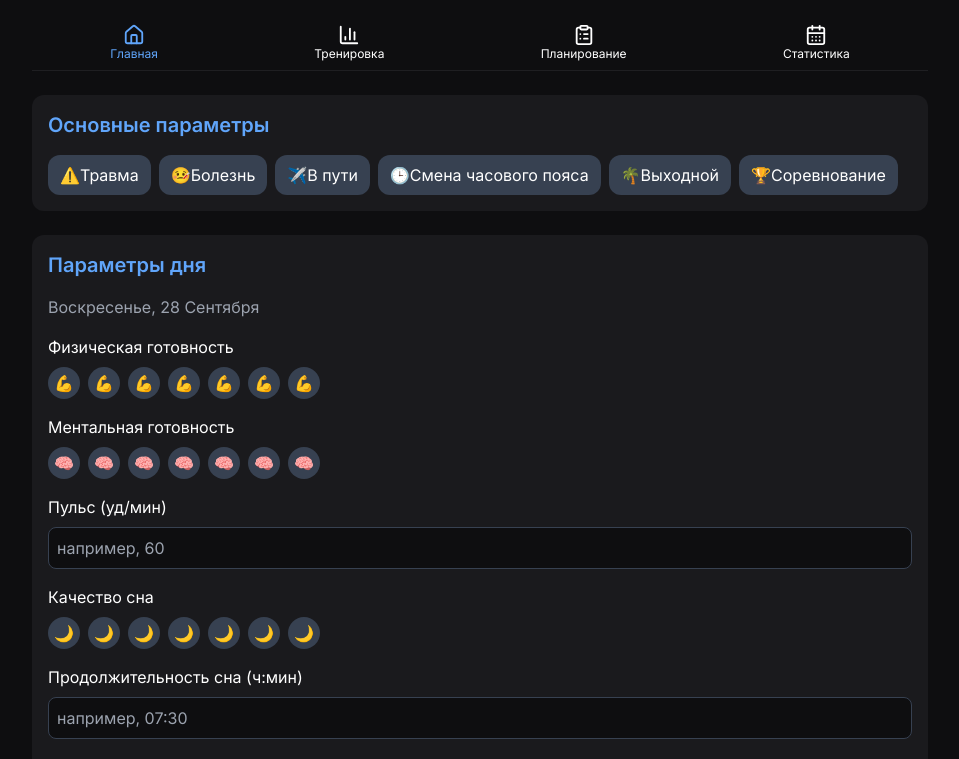
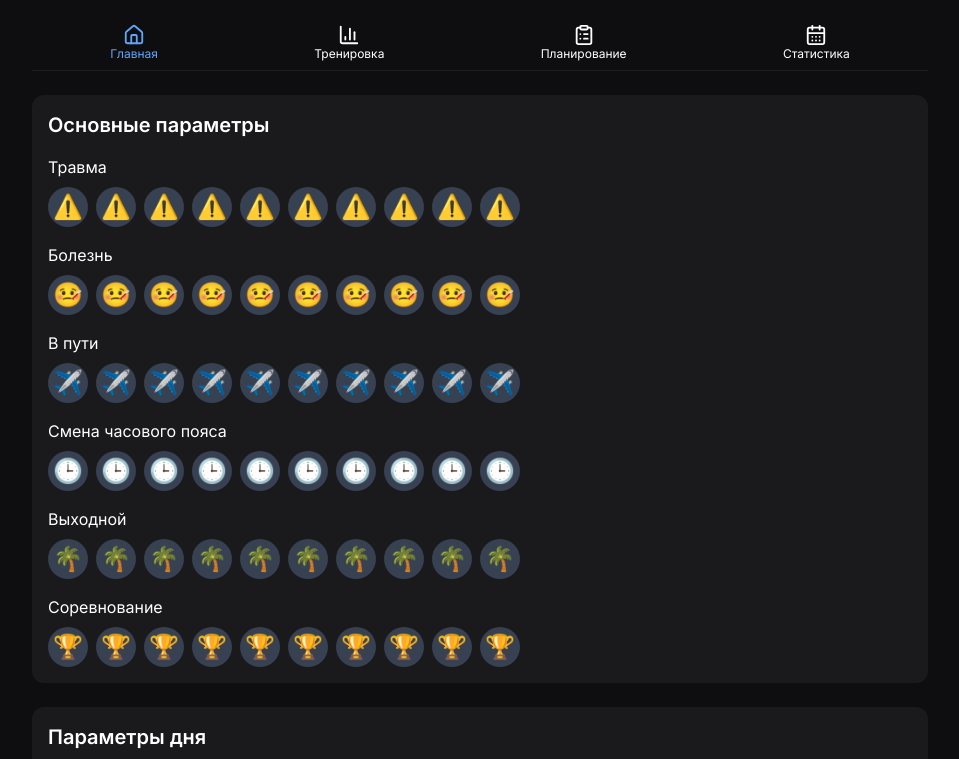
Before and after one commit to mbaliabin/dagbook-test, a React (Vite) app in the folder fasx-frontend/: page /daily in a window 1280 px wide. Shown: the top 759 px of the page, without its empty margins (160-1119 px from the left). Built offline with nearby package versions, Linux system fonts and the light colour scheme.

Commit message:
Доработка DailyParameters.tsx 5

```diff
--- a/fasx-frontend/src/pages/DailyParameters.tsx
+++ b/fasx-frontend/src/pages/DailyParameters.tsx
@@ -2,13 +2,13 @@ import { useState, useEffect } from "react";
 import { Home, BarChart3, ClipboardList, CalendarDays } from "lucide-react";
 
 export default function DailyParameters() {
-  // Основные параметры
-  const [skadet, setSkadet] = useState(false);
-  const [syk, setSyk] = useState(false);
-  const [paReise, setPaReise] = useState(false);
-  const [hoydedogn, setHoydedogn] = useState(false);
-  const [fridag, setFridag] = useState(false);
-  const [konkurranse, setKonkurranse] = useState(false);
+  // Основные параметры с 10-балльной шкалой
+  const [skadet, setSkadet] = useState(0);
+  const [syk, setSyk] = useState(0);
+  const [paReise, setPaReise] = useState(0);
+  const [hoydedogn, setHoydedogn] = useState(0);
+  const [fridag, setFridag] = useState(0);
+  const [konkurranse, setKonkurranse] = useState(0);
 
   // Готовность и сон
   const [physical, setPhysical] = useState(0);
@@ -29,12 +29,12 @@ export default function DailyParameters() {
     const saved = localStorage.getItem("dailyParameters");
     if (saved) {
       const data = JSON.parse(saved);
-      setSkadet(data.skadet || false);
-      setSyk(data.syk || false);
-      setPaReise(data.paReise || false);
-      setHoydedogn(data.hoydedogn || false);
-      setFridag(data.fridag || false);
-      setKonkurranse(data.konkurranse || false);
+      setSkadet(data.skadet || 0);
+      setSyk(data.syk || 0);
+      setPaReise(data.paReise || 0);
+      setHoydedogn(data.hoydedogn || 0);
+      setFridag(data.fridag || 0);
+      setKonkurranse(data.konkurranse || 0);
       setPhysical(data.physical || 0);
       setMental(data.mental || 0);
       setSleepQuality(data.sleepQuality || 0);
@@ -63,6 +63,24 @@ export default function DailyParameters() {
     alert("Данные сохранены ✅");
   };
 
+  const renderTenButtons = (value: number, setValue: (val: number) => void, icon: string) => {
+    return (
+      <div className="flex space-x-2">
+        {[...Array(10)].map((_, i) => (
+          <button
+            key={i}
+            onClick={() => setValue(i + 1)}
+            className={`w-10 h-10 rounded-full flex items-center justify-center text-2xl transition ${
+              i < value ? "bg-blue-500 scale-110" : "bg-gray-700"
+            }`}
+          >
+            {icon}
+          </button>
+        ))}
+      </div>
+    );
+  };
+
   return (
     <div className="min-h-screen bg-[#0e0e10] text-white px-4 py-6">
       <div className="max-w-4xl mx-auto space-y-6">
@@ -88,98 +106,54 @@ export default function DailyParameters() {
 
         {/* Основные параметры */}
         <div className="bg-[#1a1a1d] p-4 rounded-xl space-y-4">
-          <h2 className="text-xl font-semibold text-blue-400">Основные параметры</h2>
-          <div className="flex flex-wrap gap-2">
-            <button
-              onClick={() => setSkadet(!skadet)}
-              className={`px-3 py-2 rounded-xl flex items-center space-x-1 ${
-                skadet ? "bg-red-600" : "bg-gray-700"
-              }`}
-            >
-              ⚠️ <span>Травма</span>
-            </button>
-            <button
-              onClick={() => setSyk(!syk)}
-              className={`px-3 py-2 rounded-xl flex items-center space-x-1 ${
-                syk ? "bg-red-500" : "bg-gray-700"
-              }`}
-            >
-              🤒 <span>Болезнь</span>
-            </button>
-            <button
-              onClick={() => setPaReise(!paReise)}
-              className={`px-3 py-2 rounded-xl flex items-center space-x-1 ${
-                paReise ? "bg-blue-500" : "bg-gray-700"
-              }`}
-            >
-              ✈️ <span>В пути</span>
-            </button>
-            <button
-              onClick={() => setHoydedogn(!hoydedogn)}
-              className={`px-3 py-2 rounded-xl flex items-center space-x-1 ${
-                hoydedogn ? "bg-purple-500" : "bg-gray-700"
-              }`}
-            >
-              🕒 <span>Смена часового пояса</span>
-            </button>
-            <button
-              onClick={() => setFridag(!fridag)}
-              className={`px-3 py-2 rounded-xl flex items-center space-x-1 ${
-                fridag ? "bg-green-500" : "bg-gray-700"
-              }`}
-            >
-              🌴 <span>Выходной</span>
-            </button>
-            <button
-              onClick={() => setKonkurranse(!konkurranse)}
-              className={`px-3 py-2 rounded-xl flex items-center space-x-1 ${
-                konkurranse ? "bg-yellow-500" : "bg-gray-700"
-              }`}
-            >
-              🏆 <span>Соревнование</span>
-            </button>
+          <h2 className="text-xl font-semibold text-white">Основные параметры</h2>
+
+          <div>
+            <p className="mb-2">Травма</p>
+            {renderTenButtons(skadet, setSkadet, "⚠️")}
+          </div>
+
+          <div>
+            <p className="mb-2">Болезнь</p>
+            {renderTenButtons(syk, setSyk, "🤒")}
+          </div>
+
+          <div>
+            <p className="mb-2">В пути</p>
+            {renderTenButtons(paReise, setPaReise, "✈️")}
+          </div>
+
+          <div>
+            <p className="mb-2">Смена часового пояса</p>
+            {renderTenButtons(hoydedogn, setHoydedogn, "🕒")}
+          </div>
+
+          <div>
+            <p className="mb-2">Выходной</p>
+            {renderTenButtons(fridag, setFridag, "🌴")}
+          </div>
+
+          <div>
+            <p className="mb-2">Соревнование</p>
+            {renderTenButtons(konkurranse, setKonkurranse, "🏆")}
           </div>
         </div>
 
-        {/* Параметры готовности и сна */}
+        {/* Параметры дня */}
         <div className="bg-[#1a1a1d] p-4 rounded-xl space-y-4">
-          <h2 className="text-xl font-semibold text-blue-400">Параметры дня</h2>
+          <h2 className="text-xl font-semibold text-white">Параметры дня</h2>
           <p className="text-gray-400 capitalize">{today}</p>
 
           {/* Физическая готовность */}
           <div>
             <p className="mb-2">Физическая готовность</p>
-            <div className="flex space-x-2">
-              {[...Array(7)].map((_, i) => (
-                <button
-                  key={i}
-                  onClick={() => setPhysical(i + 1)}
-                  className={`w-8 h-8 rounded-full flex items-center justify-center transition ${
-                    i < physical ? "bg-blue-500 scale-110" : "bg-gray-700"
-                  }`}
-                >
-                  💪
-                </button>
-              ))}
-            </div>
+            {renderTenButtons(physical, setPhysical, "💪")}
           </div>
 
           {/* Ментальная готовность */}
           <div>
             <p className="mb-2">Ментальная готовность</p>
-            <div className="flex space-x-2">
-              {[...Array(7)].map((_, i) => (
-                <button
-                  key={i}
-                  onClick={() => setMental(i + 1)}
-                  className={`w-8 h-8 rounded-full flex items-center justify-center transition ${
-                    i < mental ? "bg-blue-500 scale-110" : "bg-gray-700"
-                  }`}
-                >
-                  🧠
-                </button>
-              ))}
-            </div>
+            {renderTenButtons(mental, setMental, "🧠")}
           </div>
 
           {/* Пульс */}
@@ -197,19 +171,7 @@ export default function DailyParameters() {
           {/* Сон */}
           <div>
             <p className="mb-2">Качество сна</p>
-            <div className="flex space-x-2">
-              {[...Array(7)].map((_, i) => (
-                <button
-                  key={i}
-                  onClick={() => setSleepQuality(i + 1)}
-                  className={`w-8 h-8 rounded-full flex items-center justify-center transition ${
-                    i < sleepQuality ? "bg-blue-500 scale-110" : "bg-gray-700"
-                  }`}
-                >
-                  🌙
-                </button>
-              ))}
-            </div>
+            {renderTenButtons(sleepQuality, setSleepQuality, "🌙")}
           </div>
 
           <div>
```
